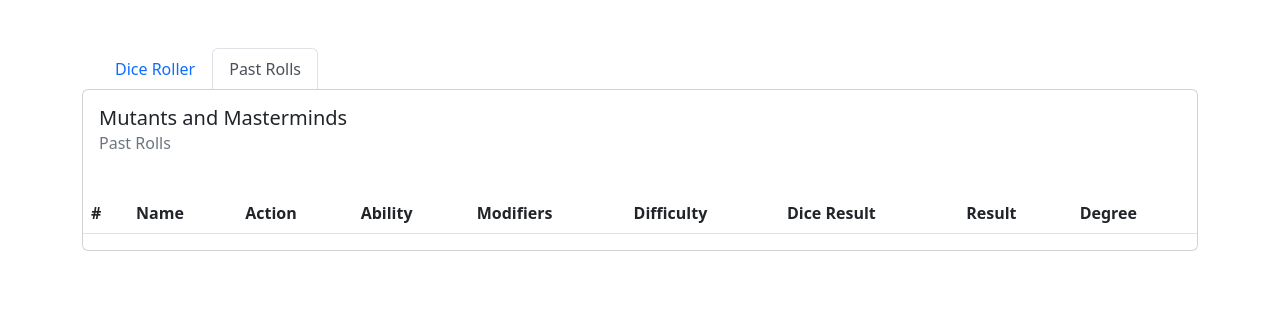
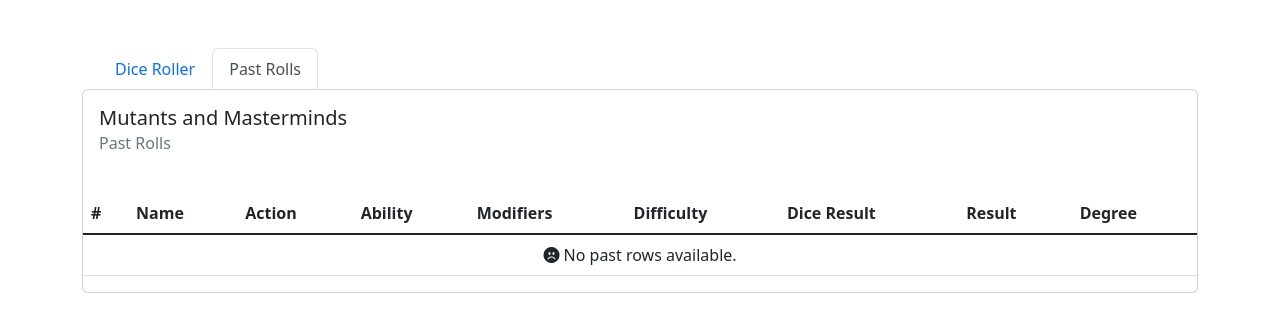
Before and after one commit to Gaulford/mm3-dice-roller, a plain HTML site: page index.html in a window 1280 px wide. Both pictures are taken after a click on the link "Past Rolls". Drawn offline with Linux system fonts and the light colour scheme.

Commit message:
- Adjusting empty table response

```diff
--- a/index.html
+++ b/index.html
@@ -170,7 +170,13 @@
                                     <th scope="col" v-for="(column, index) in columns">{{ column }}</th>
                                 </tr>
                             </thead>
-                            <tbody class="table-group-divider">
+                            <tbody v-if="!rolls.length" class="table-group-divider">
+                                <td colspan="9" class="text-center">
+                                    <i class="bi bi-emoji-frown-fill"></i>
+                                    No past rows available.
+                                </td>
+                            </tbody>
+                            <tbody v-if="rolls.length" class="table-group-divider">
                                 <tr v-for="(roll, index) in rolls"
                                     :class="{'table-success': (calcResult(roll) - roll.difficulty) >= 0, 'table-danger': (calcResult(roll) - roll.difficulty) < 0}">
                                     <th scope="row">{{ index }}</th>
```
